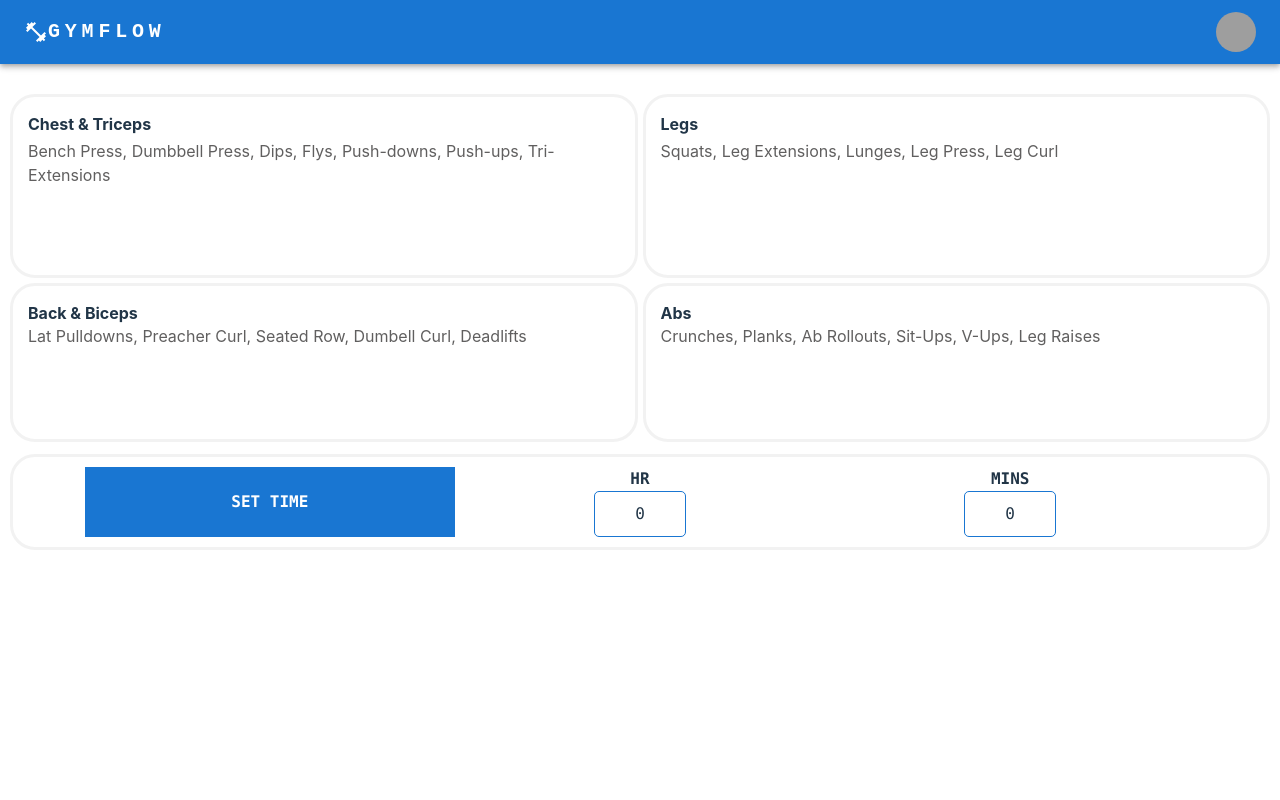
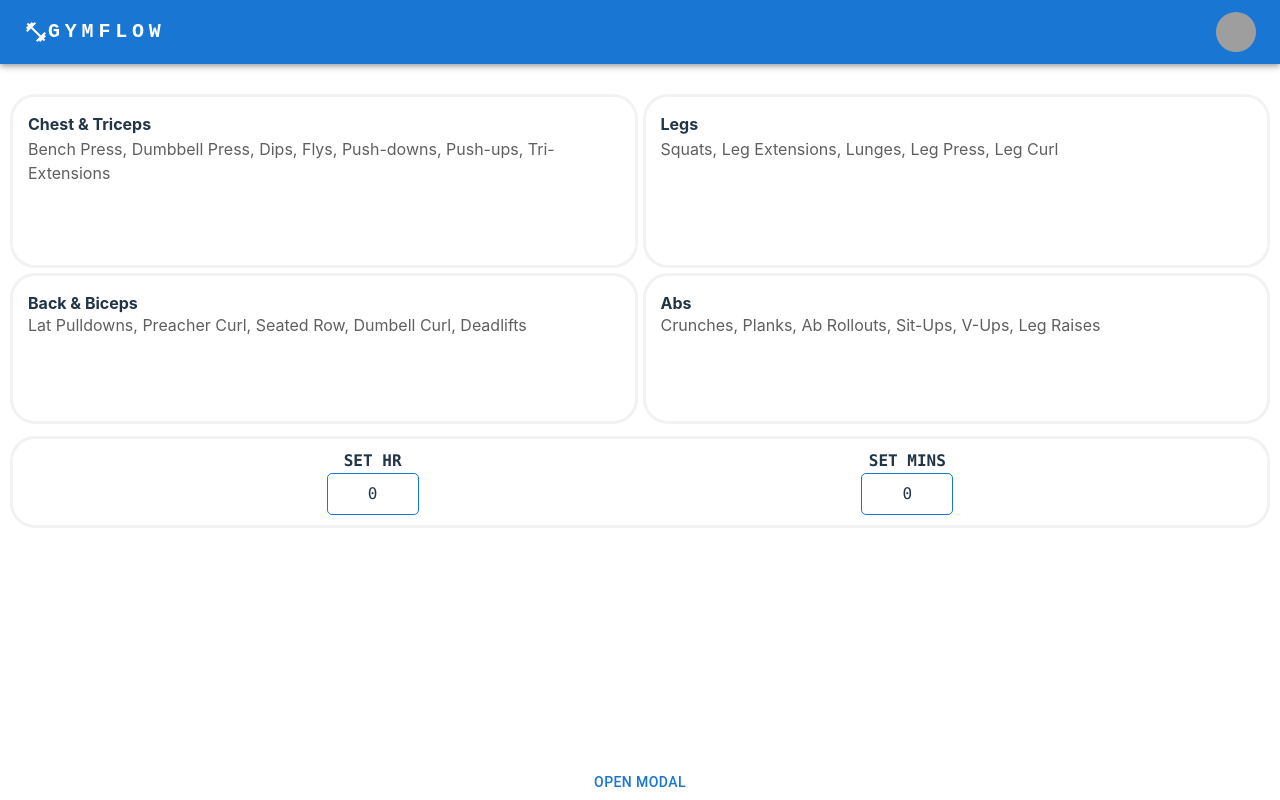
Before and after one commit to tb38r/gym-flow, a React (Vite) app in the folder gym-flow-app/: page / in a window 1280 px wide. Built offline with nearby package versions, Linux system fonts and the light colour scheme; grey boxes are pictures that could not be loaded.

Commit message:
to add modal functionality onclick

```diff
--- a/gym-flow-app/src/App.jsx
+++ b/gym-flow-app/src/App.jsx
@@ -11,6 +11,7 @@
   FormattedAbs
 } from './pages/home/workouts/Workouts';
 import ResponsiveAppBar from './pages/home/components/Appbar';
+import { BasicModal } from './pages/home/components/WorkoutsModal';
 
 function App() {
   return (
@@ -30,6 +31,7 @@
           </div>
           <Timer />
         </div>
+        <BasicModal />
       </>
     </div>
   );
--- a/gym-flow-app/src/assets/css/timer.css
+++ b/gym-flow-app/src/assets/css/timer.css
@@ -8,7 +8,7 @@
     flex-direction: row;
     border-style: solid;
 padding: 10px;
-justify-content: center;
+justify-content: space-evenly;
 
 }
 
--- a/gym-flow-app/src/pages/home/components/Timer.jsx
+++ b/gym-flow-app/src/pages/home/components/Timer.jsx
@@ -6,15 +6,15 @@
   return (
     <>
       <div className="timer">
-        <div className="timer-title">SET TIME</div>
         <div className="timer-innerbody">
-          <div className="timer-inner-type">HR</div>
+          <div className="timer-inner-type">SET HR</div>
           <RangeDropdown timeoptions={[0, 1, 2, 3, 4, 5]} />
         </div>
         <div className="timer-innerbody">
-          <div className="timer-inner-type">MINS</div>
+          <div className="timer-inner-type">SET MINS</div>
           <RangeDropdown timeoptions={[0, 10, 20, 30, 40, 50]} />
         </div>
+        {/* <div className="timer-title">SET TIME</div> */}
       </div>
     </>
   );
--- a/gym-flow-app/src/pages/home/components/WorkoutContainer.jsx
+++ b/gym-flow-app/src/pages/home/components/WorkoutContainer.jsx
@@ -3,6 +3,7 @@
 
 const WorkoutContainer = (props) => {
   const HandleClick = (e) => {
+    e.preventDefault();
     console.log(e.target.id);
   };
 
--- /dev/null
+++ b/gym-flow-app/src/pages/home/components/WorkoutsModal.jsx
@@ -0,0 +1,46 @@
+import * as React from 'react';
+
+import { Box } from '@mui/material';
+import Button from '@mui/material/Button';
+import Typography from '@mui/material/Typography';
+import Modal from '@mui/material/Modal';
+
+const style = {
+  position: 'absolute',
+  top: '50%',
+  left: '50%',
+  transform: 'translate(-50%, -50%)',
+  width: 400,
+  bgcolor: 'background.paper',
+  border: '2px solid #000',
+  boxShadow: 24,
+  p: 4
+};
+
+function BasicModal() {
+  const [open, setOpen] = React.useState(false);
+  const handleOpen = () => setOpen(true);
+  const handleClose = () => setOpen(false);
+
+  return (
+    <div>
+      <Button onClick={handleOpen}>Open modal</Button>
+      <Modal
+        open={open}
+        onClose={handleClose}
+        aria-labelledby="modal-modal-title"
+        aria-describedby="modal-modal-description">
+        <Box sx={style}>
+          <Typography id="modal-modal-title" variant="h6" component="h2">
+            Text in a modal
+          </Typography>
+          <Typography id="modal-modal-description" sx={{ mt: 2 }}>
+            Duis mollis, est non commodo luctus, nisi erat porttitor ligula.
+          </Typography>
+        </Box>
+      </Modal>
+    </div>
+  );
+}
+
+export { BasicModal };
```
